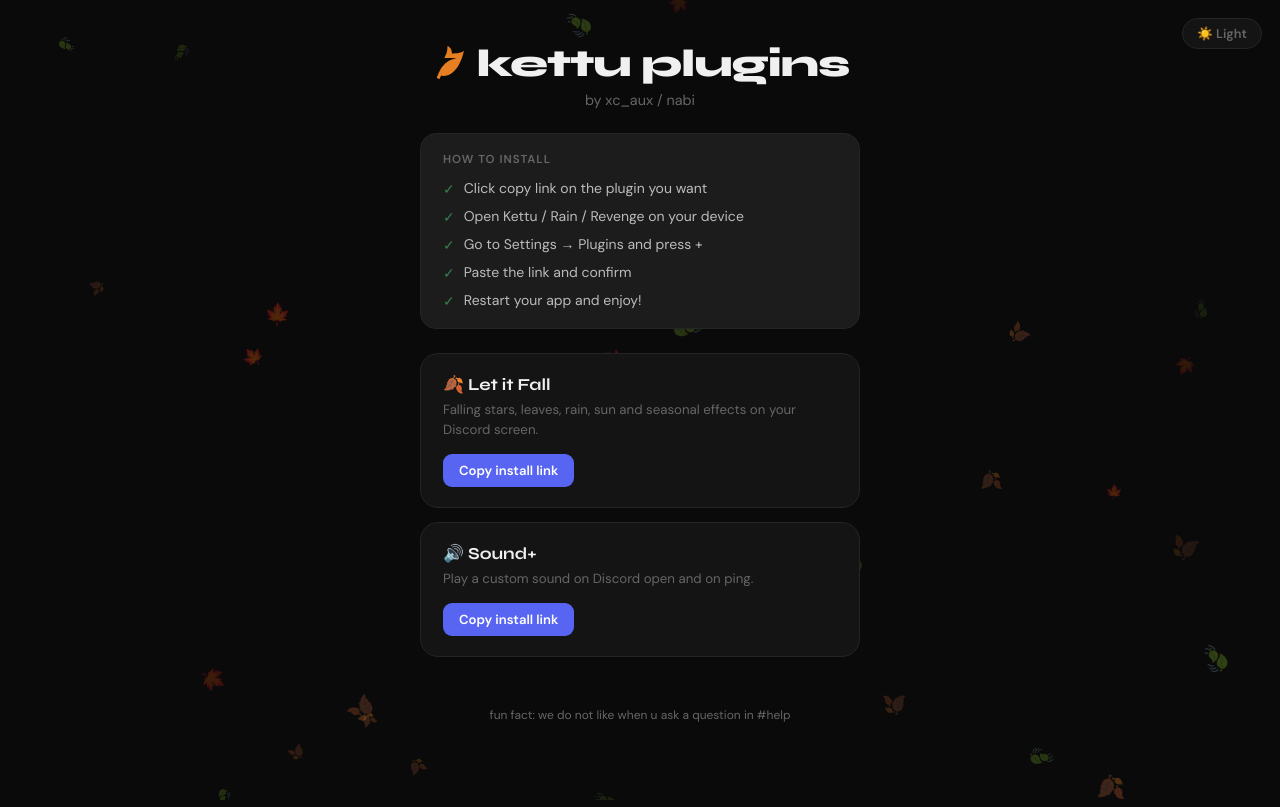
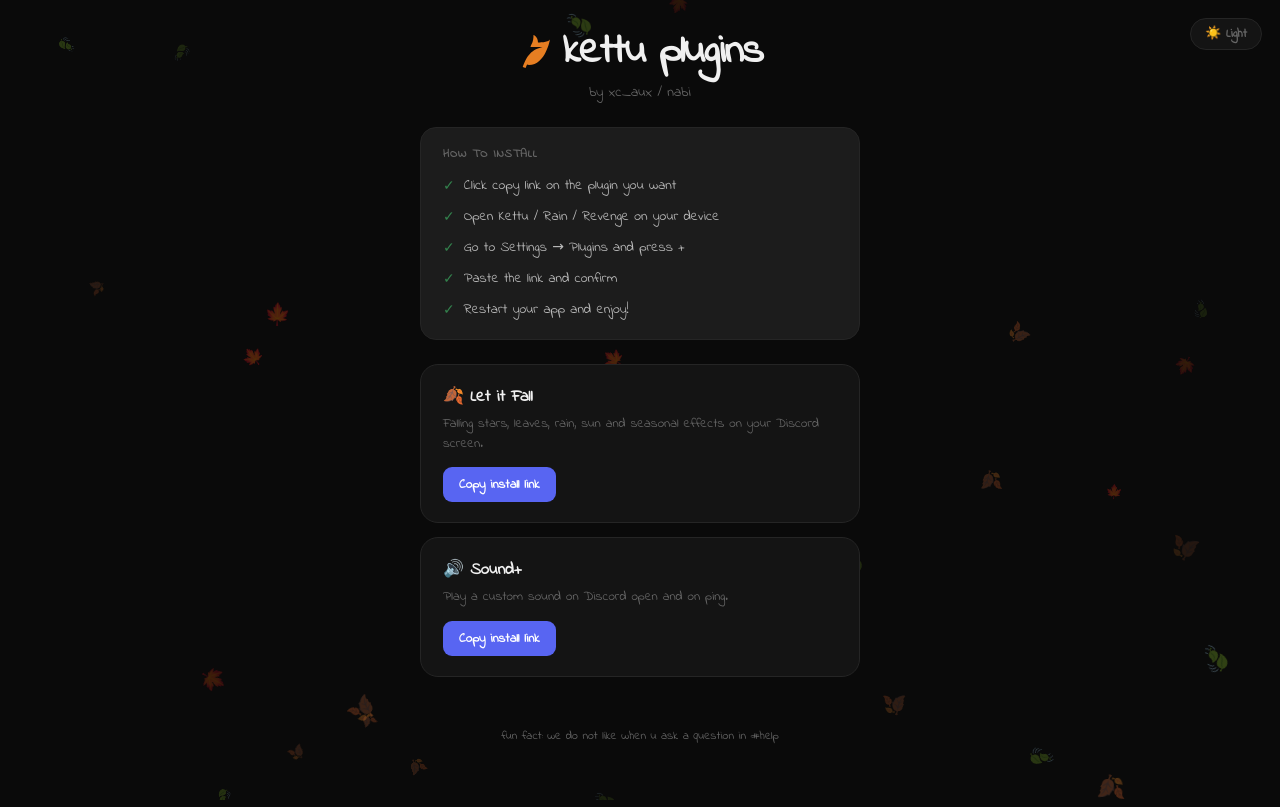
Before and after one commit to N-bi/kettu-plugins-2, a plain HTML site: page index.html in a window 1280 px wide. Drawn offline with Linux system fonts and the light colour scheme.

Commit message:
Update index.html

```diff
--- a/index.html
+++ b/index.html
@@ -4,7 +4,7 @@
   <meta charset="UTF-8" />
   <meta name="viewport" content="width=device-width, initial-scale=1.0" />
   <title>kettu plugins</title>
-  <link href="https://fonts.googleapis.com/css2?family=Syne:wght@700;800&family=DM+Sans:wght@400;500;600&display=swap" rel="stylesheet">
+  <link href="https://fonts.googleapis.com/css2?family=Indie+Flower&display=swap" rel="stylesheet">
   <style>
     :root {
       --bg: #0a0a0a;
@@ -31,7 +31,7 @@
     body {
       background: var(--bg);
       color: var(--text);
-      font-family: 'DM Sans', sans-serif;
+      font-family: 'Indie Flower', cursive;
       min-height: 100vh;
       display: flex;
       flex-direction: column;
@@ -70,7 +70,7 @@
       border: 1px solid var(--border);
       border-radius: 999px;
       padding: 6px 14px;
-      font-family: 'DM Sans', sans-serif;
+      font-family: 'Indie Flower', cursive;
       font-size: 0.8rem;
       font-weight: 600;
       color: var(--muted);
@@ -87,8 +87,8 @@
       margin-bottom: 24px;
     }
     .header h1 {
-      font-family: 'Syne', sans-serif;
-      font-size: 2.4rem;
+      font-family: 'Indie Flower', cursive;
+      font-size: 2.6rem; font-weight: 800;
       font-weight: 800;
       letter-spacing: -1px;
       line-height: 1;
@@ -147,13 +147,13 @@
       transition: background var(--transition), border var(--transition), transform 0.15s;
     }
     .card:hover { transform: translateY(-2px); }
-    .card h2 { font-family: 'Syne', sans-serif; font-size: 1.05rem; font-weight: 700; margin-bottom: 5px; }
+    .card h2 { font-family: 'Indie Flower', cursive; font-size: 1.05rem; font-weight: 700; margin-bottom: 5px; }
     .card p { font-size: 0.83rem; color: var(--muted); margin-bottom: 14px; line-height: 1.5; }
 
     .install-btn {
       background: var(--blue);
       color: #fff;
-      font-family: 'DM Sans', sans-serif;
+      font-family: 'Indie Flower', cursive;
       font-size: 0.82rem;
       font-weight: 600;
       padding: 8px 16px;
```
